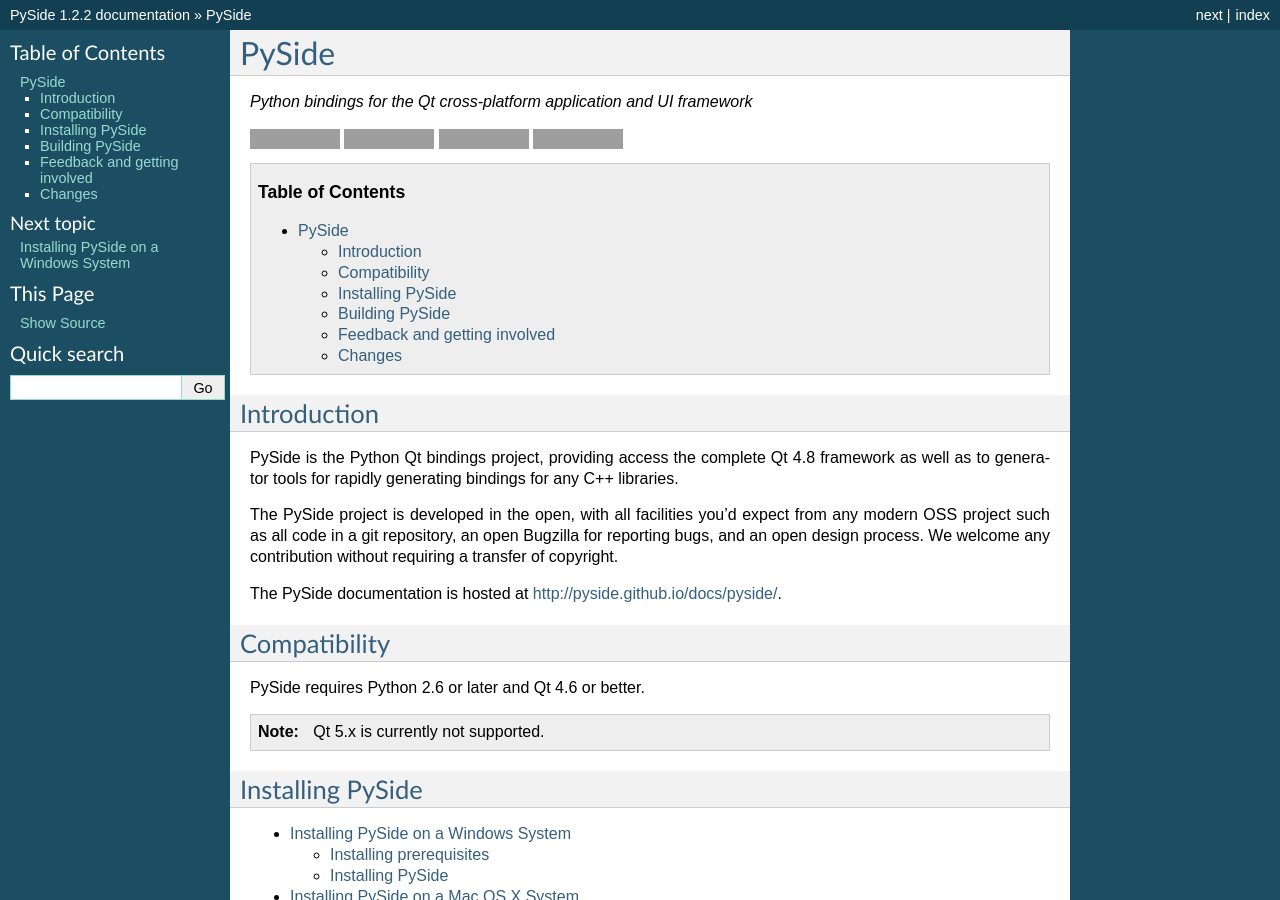
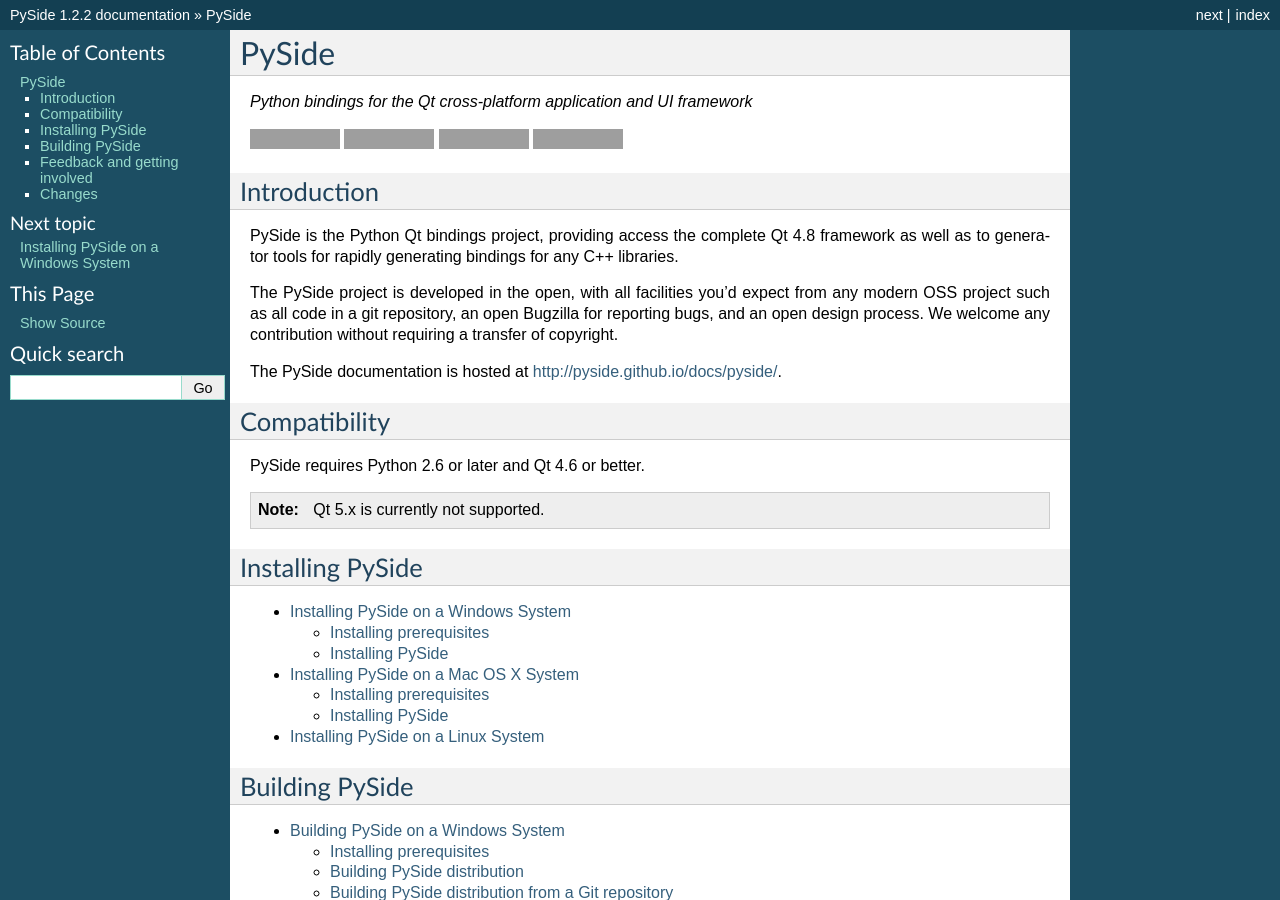
Before and after one commit to pyside/pyside2-setup, a Sphinx documentation site: the page built from docs/index.rst, in a window 1280 px wide and 900 px high. Built offline with Sphinx 7.4.7, drawn with Linux system fonts in a browser that asks for light colours; grey boxes are pictures that could not be loaded.

Commit message:
Removed TOC from index.rst

```diff
--- a/docs/index.rst
+++ b/docs/index.rst
@@ -19,8 +19,6 @@ PySide
 .. image:: https://pypip.in/license/PySide/badge.png
    :target: https://pypi.python.org/pypi/PySide/
    :alt: License
-
-.. contents:: **Table of Contents**
 
 Introduction
 ============
```
